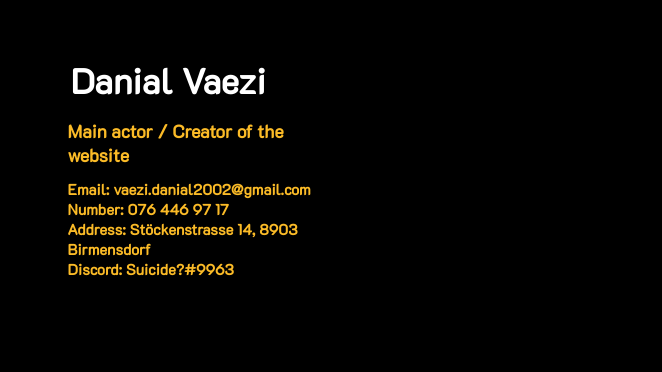
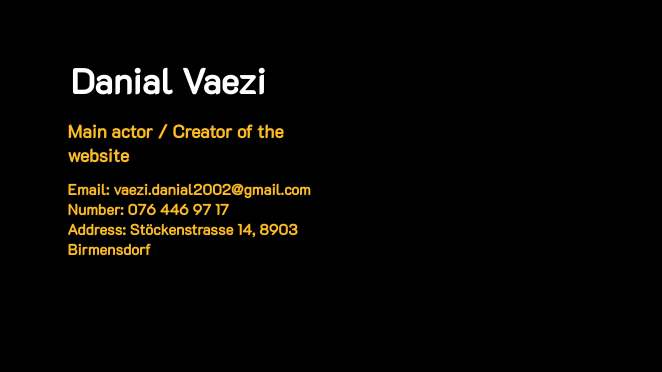
Before and after one commit to DanialVaezi/Movie-Site, a plain HTML site: page Virtual-Murder/Virtual-Murder_files/pages/contact.html in a window 1280 px wide. Shown: the part 383-755 px from the top of the page, 618-1280 px from the left. Drawn offline with Linux system fonts and the light colour scheme.

Commit message:
Updated some code in contact.html

```diff
--- a/Virtual-Murder/Virtual-Murder_files/pages/contact.html
+++ b/Virtual-Murder/Virtual-Murder_files/pages/contact.html
@@ -53,8 +53,7 @@
 		<div class="h3contact">Main actor / Creator of the website </div>
 		<div class="h4contact">Email: vaezi.danial2002@gmail.com <br>
 		Number: 076 446 97 17<br>
-		Address: Stöckenstrasse 14, 8903 Birmensdorf <br>
-		Discord: Suicide?#9963 </div>
+		Address: Stöckenstrasse 14, 8903 Birmensdorf </div>
 
 
 		</div>
```
